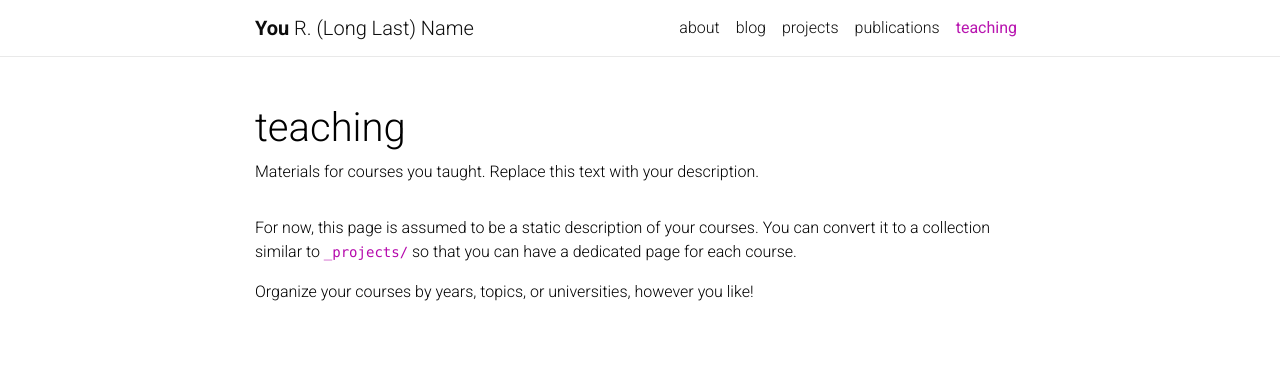
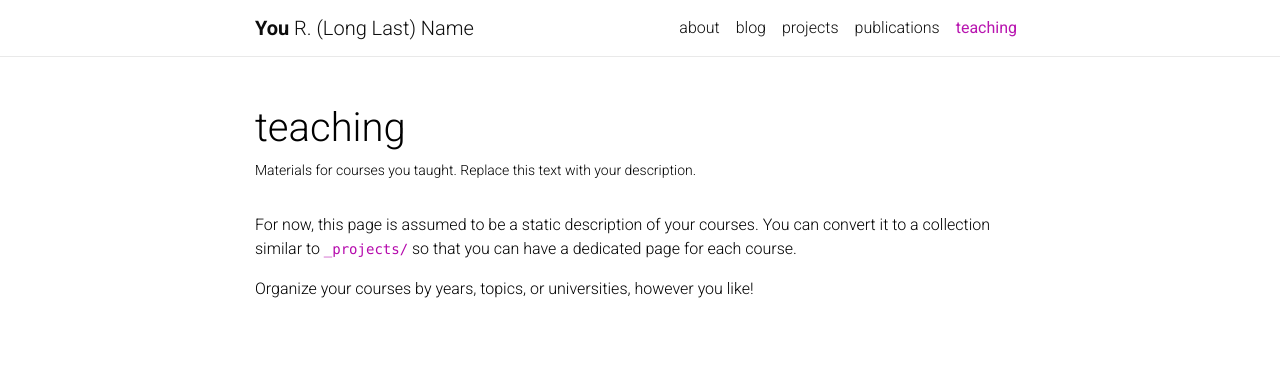
Before and after one commit to lqxyz/lqxyz.github.io, a Jekyll site: the page built from _pages/teaching.md, in a window 1280 px wide. Shown: the top 390 px of the page. Built offline with Jekyll 4.4.1, drawn with Linux system fonts in a browser that asks for light colours; nearby versions of some CDN libraries; a style sheet for code colours, icons or effects is not loaded.

Commit message:
Update _base.scss (#137)
Description text size should match whether or not there is a link.

```diff
--- a/_sass/_base.scss
+++ b/_sass/_base.scss
@@ -61,9 +61,9 @@ a, table.table a {
 
 .post-description {
   margin-bottom: 2rem;
+  font-size: 0.875rem;
   a {
     color: inherit;
-    font-size: 0.875rem;
     &:hover {
       color: var(--global-theme-color);
       text-decoration: none;
```
